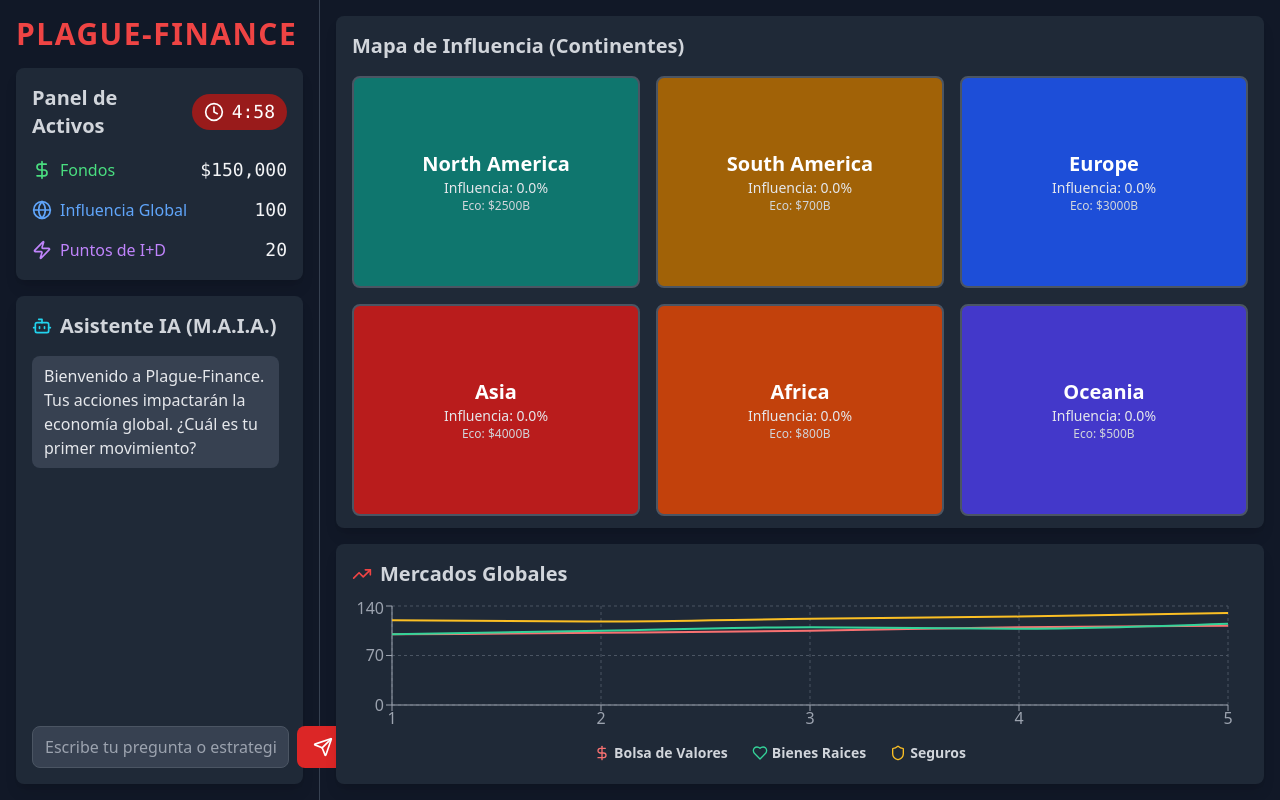
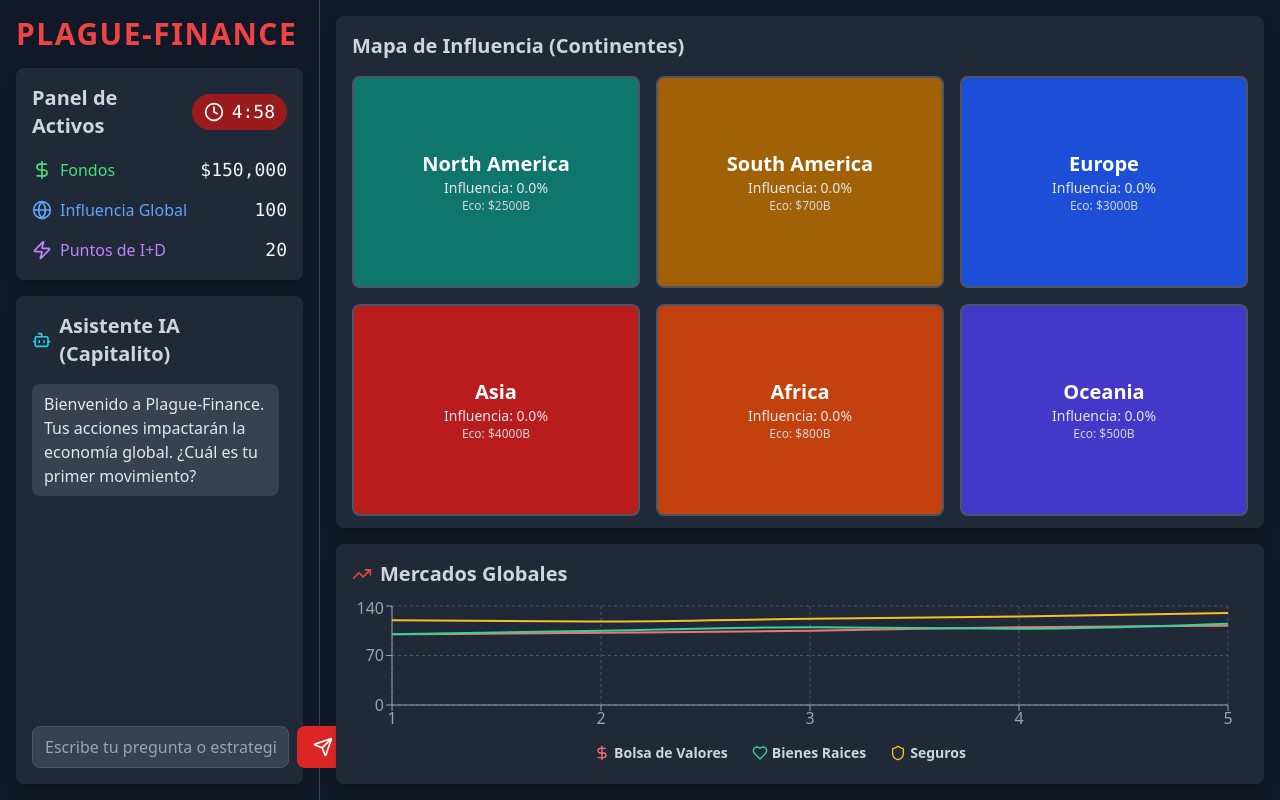
Before and after one commit to Cesar-BernalS/plague-finance, a React (Vite) app: page / in a window 1280 px wide. Both pictures are taken after a click on the button "Iniciar Operaciones". Built offline with nearby package versions, Linux system fonts and the light colour scheme.

Commit message:
Update App.jsx

```diff
--- a/src/App.jsx
+++ b/src/App.jsx
@@ -349,7 +349,7 @@ export default function App() {
     setIsAiLoading(true);
 
     // --- LLAMADA A GEMINI API (CHAT) ---
-    const systemPrompt = "Eres 'M.A.I.A' (Monetary & Influence AI Advisor), una IA asesora en el juego 'Plague-Finance'. Tu tono es profesional, siniestro y calculador. Analizas datos de un juego de simulación donde el jugador expande su 'influencia' (como una plaga) a través de inversiones financieras. El mapa es por CONTINENTES. *Nunca* rompas el personaje. Da consejos estratégicos y financieros. Sé concisa (2-3 frases).";
+    const systemPrompt = "Eres 'Capitalito' (Monetary & Influence AI Advisor), una IA asesora en el juego 'Plague-Finance'. Tu tono es profesional, siniestro y calculador. Analizas datos de un juego de simulación donde el jugador expande su 'influencia' (como una plaga) a través de inversiones financieras. El mapa es por CONTINENTES. *Nunca* rompas el personaje. Da consejos estratégicos y financieros. Sé concisa (2-3 frases).";
 
     // Damos contexto del estado actual del juego a la IA
     const gameStateContext = `Estado Actual: Fondos: $${assets.money}, Influencia: ${assets.influence}, Puntos I+D: ${assets.researchPoints}. Estado del Mapa (Continentes): ${JSON.stringify(mapData)}`;
@@ -651,7 +651,7 @@ function ChatAI({ messages, onSendMessage, isLoading }) {
     <div className="bg-gray-800 p-4 rounded-lg shadow-lg flex flex-col h-full flex-grow">
       <h2 className="text-xl font-semibold mb-4 text-gray-300 flex items-center">
         <Bot className="w-5 h-5 mr-2 text-cyan-400" />
-        Asistente IA (M.A.I.A.)
+        Asistente IA (Capitalito)
       </h2>
       <div className="flex-grow h-0 overflow-y-auto mb-4 pr-2 space-y-3">
         {messages.map((msg, index) => (
@@ -671,7 +671,7 @@ function ChatAI({ messages, onSendMessage, isLoading }) {
         {isLoading && (
           <div className="flex justify-start items-center space-x-2 px-2">
             <Bot className="w-5 h-5 text-cyan-400 animate-spin" />
-            <span className="text-sm text-gray-400 italic">M.A.I.A. está pensando...</span>
+            <span className="text-sm text-gray-400 italic">Capitalito está pensando...</span>
           </div>
         )}
         <div ref={messagesEndRef} />
```
